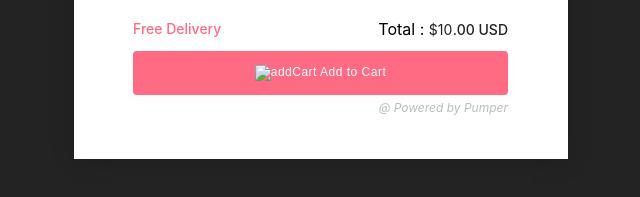
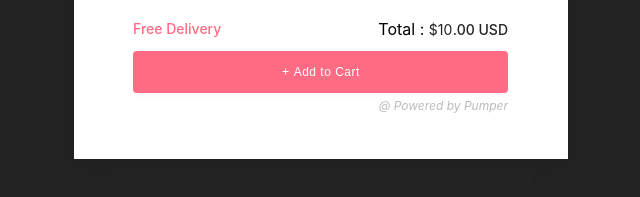
Before and after one commit to Adisaum642/tesk2, a plain HTML site: page Page/Add-cart.html in a window 1280 px wide. Shown: the part 493-690 px from the top of the page, 319-959 px from the left. Drawn offline with Linux system fonts and the light colour scheme.

Commit message:
update-folder

```diff
--- a/Add-cart.html
+++ b/Page/Add-cart.html
@@ -484,7 +484,7 @@
             <span class="free-delivery">Free Delivery</span>
             <span class="total">Total : <span id="total-price">$10</span> <span id="total-price2">.00 USD</span></span>
         </div>
-        <button class="add-to-cart"><img src="./assests/plus.png" alt="addCart" class="plusImg" /> Add to Cart</button>
+        <button class="add-to-cart"><img src="../assets/plus.png" alt="addCart" class="plusImg" /> Add to Cart</button>
         <div class="powered">@ Powered by Pumper</div>
     </div>
     </div>
```
